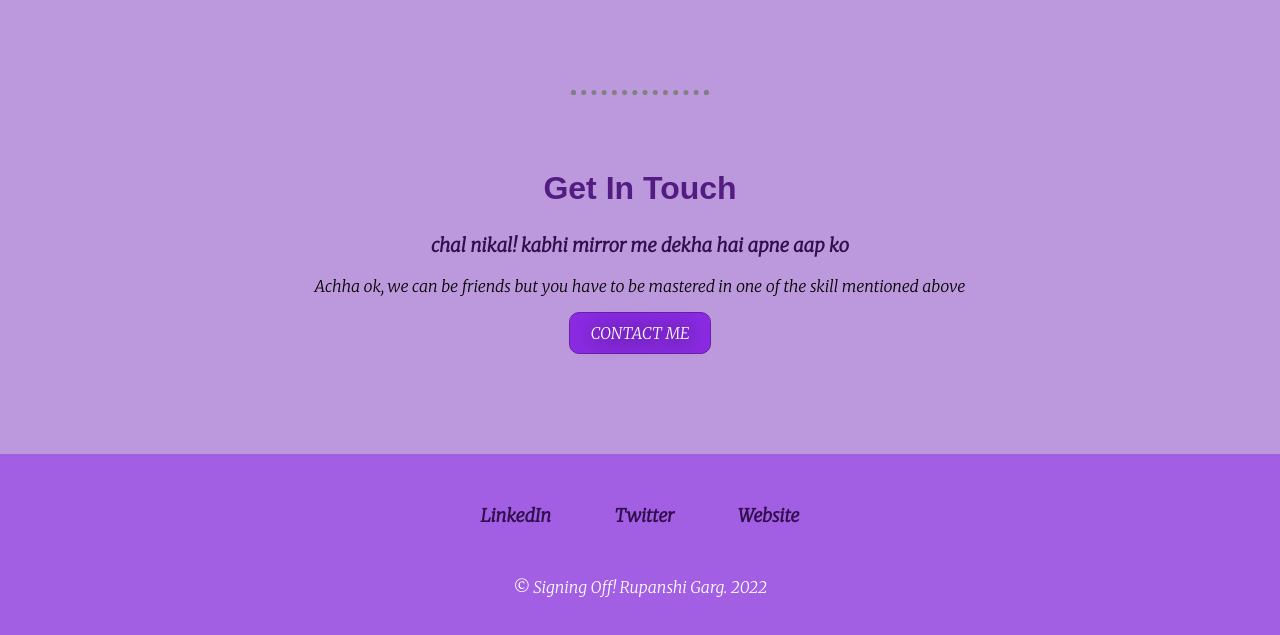
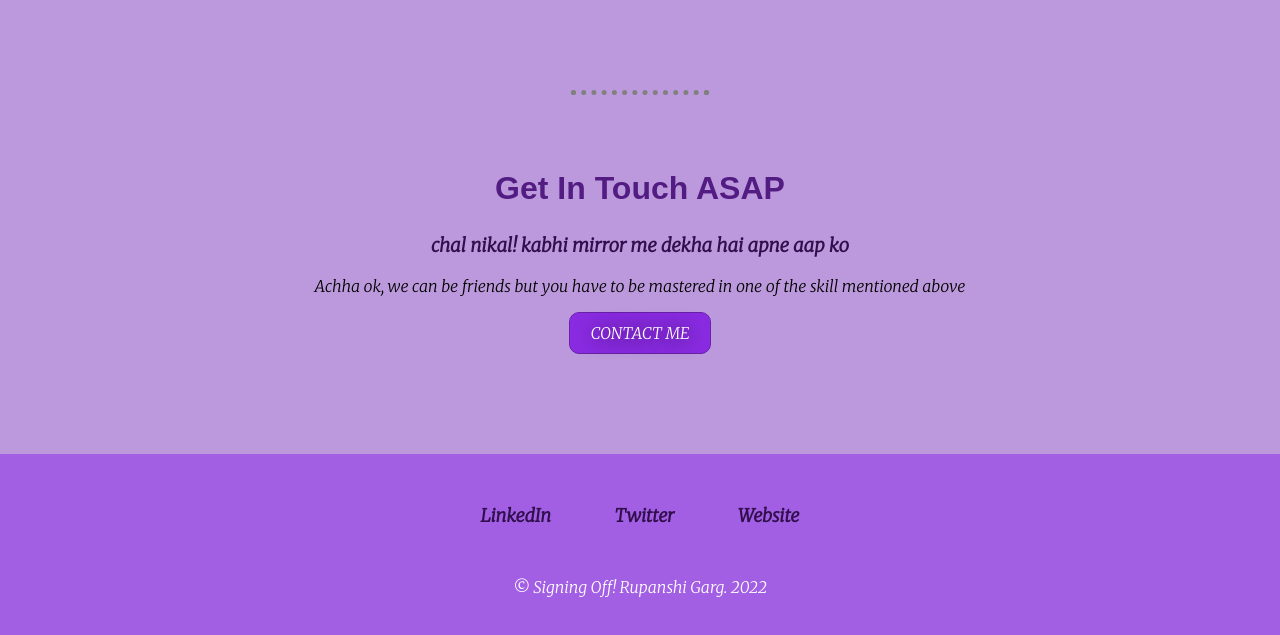
Before and after one commit to Rupanshigarg/first-website, a plain HTML site: page index.html in a window 1280 px wide. Shown: the part 2061-2696 px from the top of the page. Drawn offline with Linux system fonts and the light colour scheme.

```diff
--- a/index.html
+++ b/index.html
@@ -230,7 +230,7 @@
         </div>
         <hr>
         <div class="contact-me">
-          <h2>Get In Touch</h2>
+          <h2>Get In Touch ASAP</h2>
           <h3>chal nikal! kabhi mirror me dekha hai apne aap ko</h3>
           <p>Achha ok, we can be friends but you have to be mastered in one of the skill mentioned above</p>
           <a class="btn" href="mailto:rupanshigarg7723@gmail.com">CONTACT ME</a>
```
Also changed, not shown: newFileNotCommitted.html (added).
